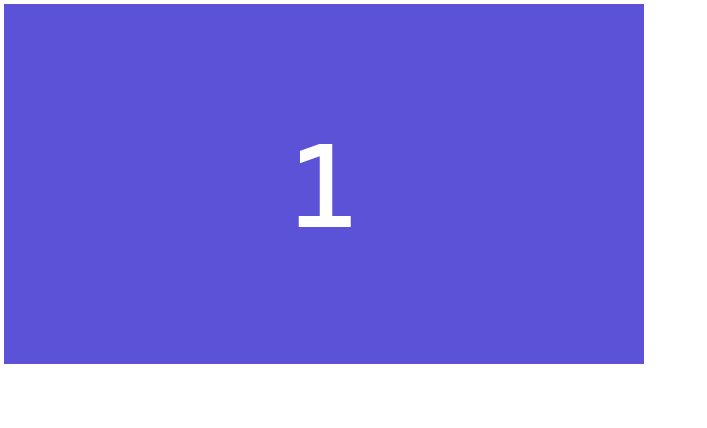
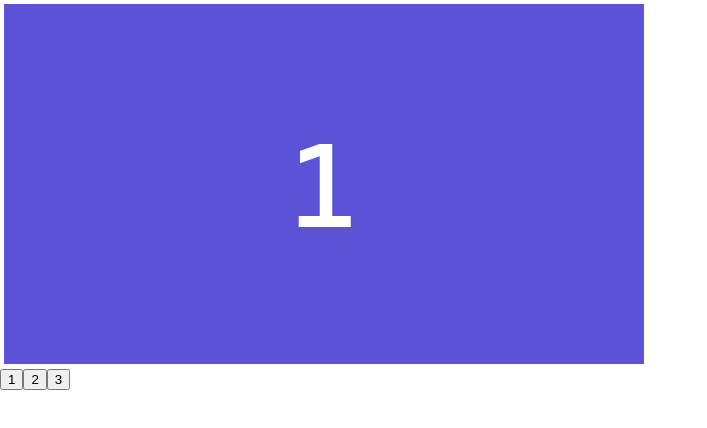
Before and after one commit to richardimaoka/tutorial-carousel-simple, a React (Create React App) app: page / in a window 1280 px wide. Shown: the top 428 px of the page, without its empty margins (0-707 px from the left). Built offline with nearby package versions, Linux system fonts and the light colour scheme.

Commit message:
add barebone buttons

```diff
--- a/src/App.tsx
+++ b/src/App.tsx
@@ -44,6 +44,9 @@ const CarouselControl = () => {
   return (
     <div>
       <CarouselContainer imagePathList={imagePathList} />
+      <button>1</button>
+      <button>2</button>
+      <button>3</button>
     </div>
   );
 };
```
